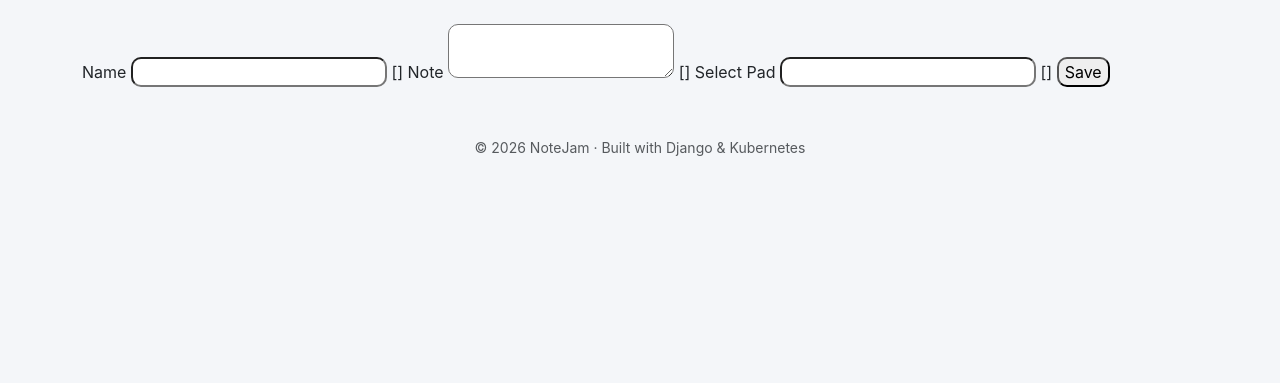
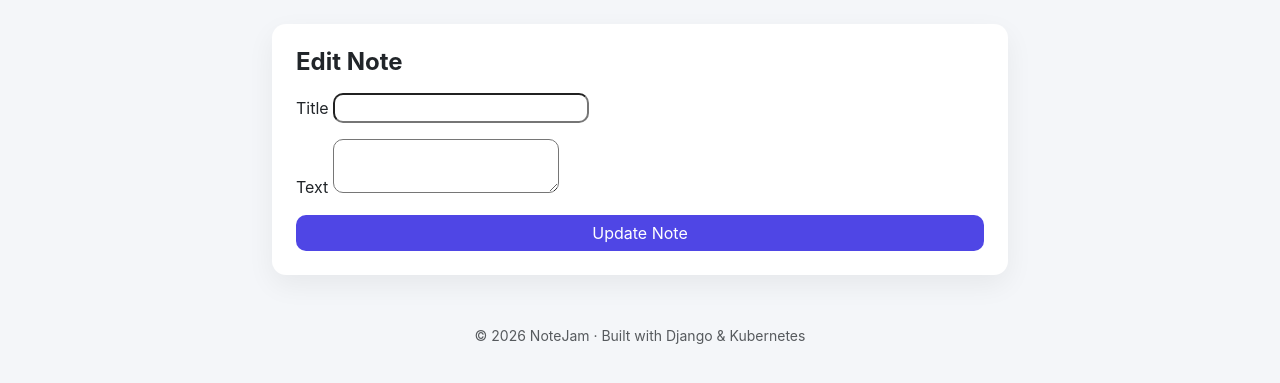
Before and after one commit to hussamansari/microservice-cicd-kubernetes-pipeline, a Django app: template django/notejam/notes/templates/notes/note_edit.html in a window 1280 px wide. Shown: the part 56-439 px from the top of the page. Run offline with Django 3.2, Linux system fonts and the light colour scheme; the template is opened without the code that fills it: most values are stand-ins (such as "Sample title", 1, 10 or a date in 2020); form fields are guessed from the names that the template uses; parts of the project's set-up code (start-up, migrations or seed data) failed here and were passed over.

Commit message:
Update note_edit.html

```diff
--- a/django/notejam/notes/templates/notes/note_edit.html
+++ b/django/notejam/notes/templates/notes/note_edit.html
@@ -1,8 +1,30 @@
 {% extends "base.html" %}
-
-{% block title %}{{ note.name }}{% endblock %}
-{% block page_title %}<span>{{ note.name }}</span>{% endblock %}
+{% block title %}Edit Note{% endblock %}
 
 {% block content %}
-  {% include "notes/note_form.html" %}
+<div class="row justify-content-center">
+    <div class="col-md-8">
+        <div class="card p-4">
+            <h4 class="fw-bold mb-3">Edit Note</h4>
+
+            <form method="post">
+                {% csrf_token %}
+
+                <div class="mb-3">
+                    {{ form.title.label_tag }}
+                    {{ form.title }}
+                </div>
+
+                <div class="mb-3">
+                    {{ form.text.label_tag }}
+                    {{ form.text }}
+                </div>
+
+                <button type="submit" class="btn btn-primary w-100">
+                    Update Note
+                </button>
+            </form>
+        </div>
+    </div>
+</div>
 {% endblock %}
```
